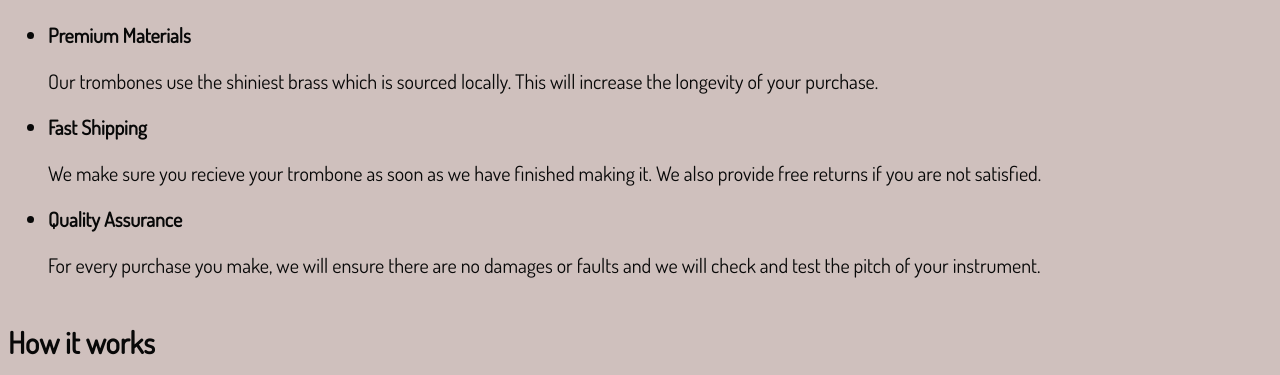
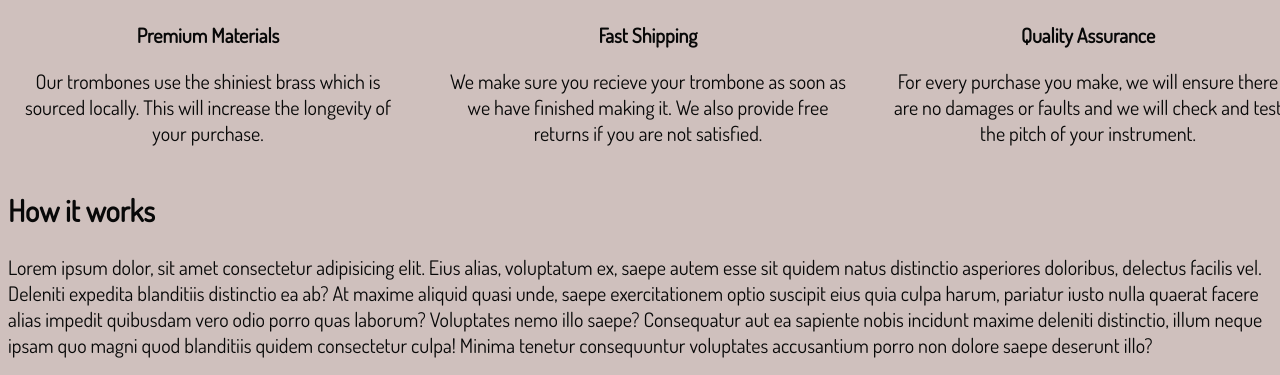
Before and after one commit to tensegrity666/freeCodeCamp.org_landing, a website: page index.html in a window 1280 px wide. Shown: the part 589-964 px from the top of the page. Drawn offline with Linux system fonts and the light colour scheme.

Commit message:
Adds some features

```diff
--- a/css/style.css
+++ b/css/style.css
@@ -65,6 +65,14 @@
   font-weight: 500;
   color: var(--main-text);
   text-decoration: none;
+  transition: all 0.1s;
+}
+
+.nav-link:hover {
+  font-weight: 600;
+  color: var(--button-color);
+  filter: saturate(1.5) brightness(1.2);
+  transition: all 0.1s;
 }
 
 .main-container {
@@ -111,11 +119,41 @@
   font-size: 1.6em;
   font-weight: 600;
   color: var(--form-color);
+  cursor: pointer;
   background-color: var(--button-color);
   border: 3px solid var(--header-footer-color);
   border-radius: 14px;
+  transition: all 0.1s;
 }
 
+.button:hover {
+  filter: saturate(2.5);
+  outline: none;
+  transition: all 0.1s;
+}
+
+.button:active {
+  filter: saturate(3.5) brightness(1.1);
+  outline: none;
+}
+
+.features {
+  display: flex;
+  justify-content: space-between;
+  padding: 0;
+  margin: 0;
+}
+
+.features__item {
+  display: flex;
+  flex-direction: column;
+  align-items: center;
+  width: 400px;
+}
+
+.features__item-paragraph {
+  text-align: center;
+}
 
 .footer {
   position: absolute;
--- a/index.html
+++ b/index.html
@@ -22,13 +22,13 @@
     <nav id="nav-bar">
       <ul class="navigation">
         <li>
-          <a class="nav-link" href="">Features</a>
+          <a class="nav-link" href="#features">Features</a>
         </li>
         <li>
-          <a class="nav-link" href="">How it works</a>
+          <a class="nav-link" href="#howWorks">How it works</a>
         </li>
         <li>
-          <a class="nav-link" href="">Pricing</a>
+          <a class="nav-link" href="#pricing">Pricing</a>
         </li>
       </ul>
     </nav>
@@ -44,34 +44,48 @@
         <button class="button" type="submit">Get started</button>
       </form>
     </section>
-    <section>
+    <section id="features">
       <h2>Features</h2>
-      <ul>
-        <li>
+      <ul class="features">
+        <li class="features__item">
           <strong>Premium Materials</strong>
-          <p>Our trombones use the shiniest brass which is sourced locally. This
+          <p class="features__item-paragraph">Our trombones use the shiniest brass which is sourced locally. This
             will increase the longevity of your purchase.</p>
         </li>
-        <li>
+        <li class="features__item">
           <strong>Fast Shipping</strong>
-          <p>We make sure you recieve your trombone as soon as we have finished
+          <p class="features__item-paragraph">We make sure you recieve your trombone as soon as we have finished
             making it. We also provide free returns if you are not satisfied.
           </p>
         </li>
-        <li>
+        <li class="features__item">
           <strong>Quality Assurance</strong>
-          <p>For every purchase you make, we will ensure there are no damages or
+          <p class="features__item-paragraph">For every purchase you make, we will ensure
+            there are no damages or
             faults and we will check and test the pitch of your instrument.</p>
         </li>
       </ul>
     </section>
-    <section>
-      <h2>How it works</h2>
-      <iframe width="560" height="315"
+    <section id="howWorks">
+      <div class="text-content">
+        <h2>How it works</h2>
+        <p>Lorem ipsum dolor, sit amet consectetur adipisicing elit. Eius alias,
+          voluptatum ex, saepe autem esse sit quidem natus distinctio asperiores
+          doloribus, delectus facilis vel. Deleniti expedita blanditiis
+          distinctio ea ab?
+          At maxime aliquid quasi unde, saepe exercitationem optio suscipit eius
+          quia culpa harum, pariatur iusto nulla quaerat facere alias impedit
+          quibusdam vero odio porro quas laborum? Voluptates nemo illo saepe?
+          Consequatur aut ea sapiente nobis incidunt maxime deleniti distinctio,
+          illum neque ipsam quo magni quod blanditiis quidem consectetur culpa!
+          Minima tenetur consequuntur voluptates accusantium porro non dolore
+          saepe deserunt illo?</p>
+      </div>
+      <iframe id="video" width="560" height="315"
         src="https://www.youtube.com/embed/y8Yv4pnO7qc" frameborder="0"
         allow="autoplay; encrypted-media; picture-in-picture"></iframe>
     </section>
-    <section>
+    <section id="pricing">
       <h2>Pricing</h2>
       <ul>
         <li>
```
